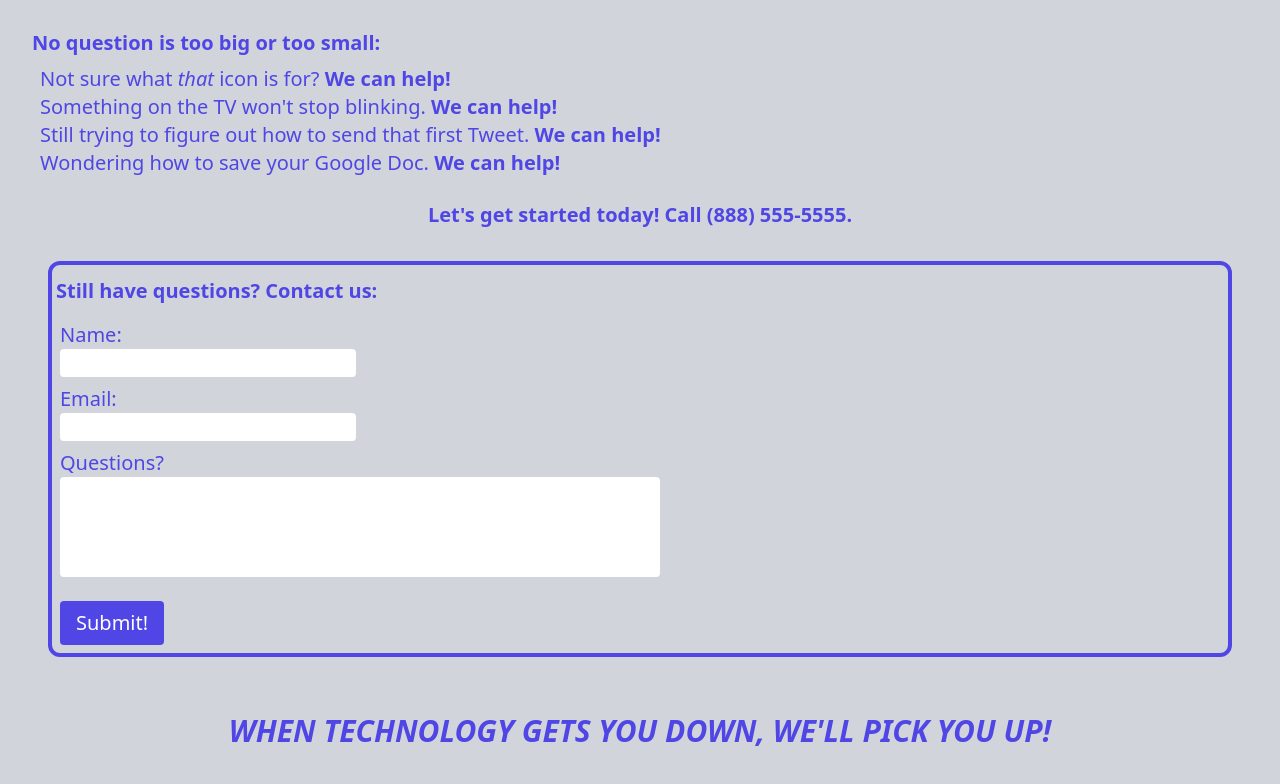
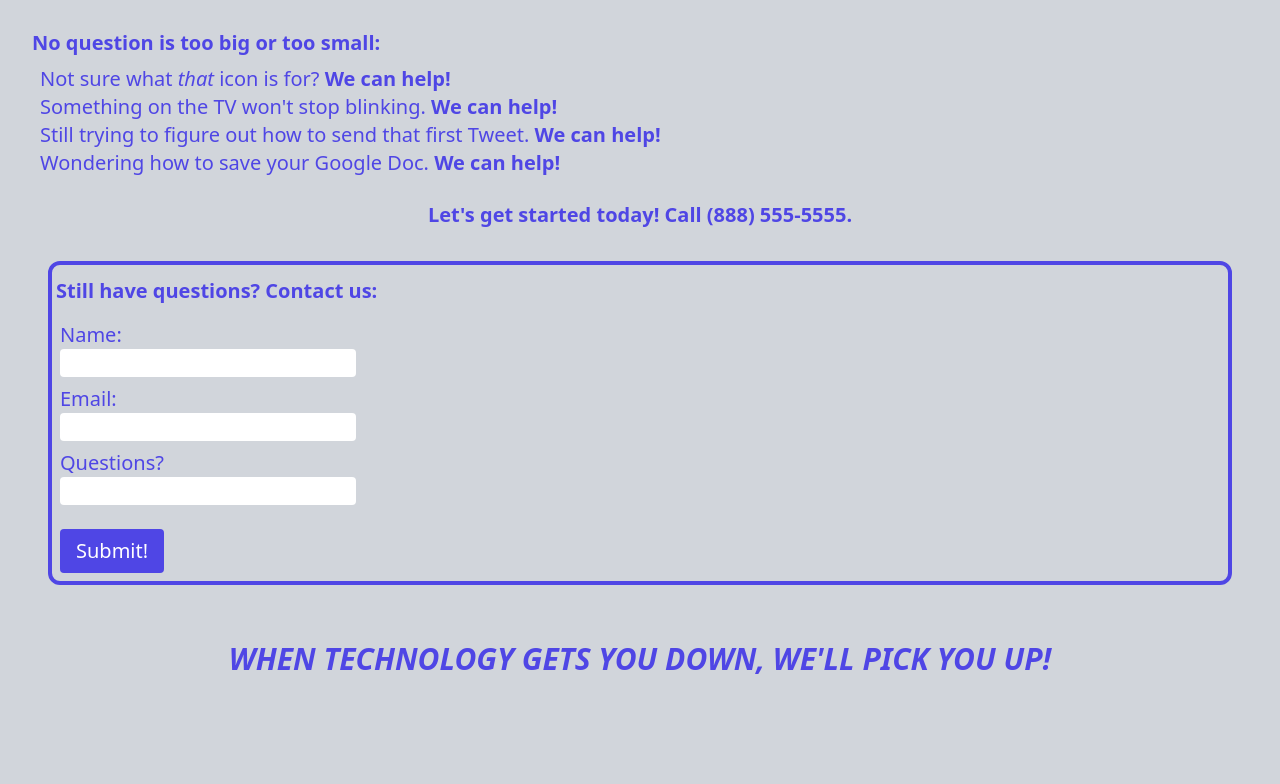
Before and after one commit to RickCrowley/hw2, a plain HTML site: page page3.html in a window 1280 px wide. Shown: the part 528-1312 px from the top of the page. After the commit the page ends 1245 px from the top, so only its background shows below. Drawn offline with nearby package versions, Linux system fonts and the light colour scheme.

Commit message:
Text box update 1

```diff
--- a/page3.html
+++ b/page3.html
@@ -38,7 +38,7 @@
                 <input class="rounded focus:outline-none mb-2" type="email" id="email" name="email">
 
                 <label for="question">Questions?</label>
-                <input class="rounded focus:outline-none mb-2" type="text" id="question" name="question" style="width: 600px; height: 100px;">
+                <input class="rounded focus:outline-none mb-2" type="text" id="question" name="question">
 
                 <button class="block mt-4 text-white bg-indigo-600 rounded px-4 py-2">Submit!</button>
             </form>
```
